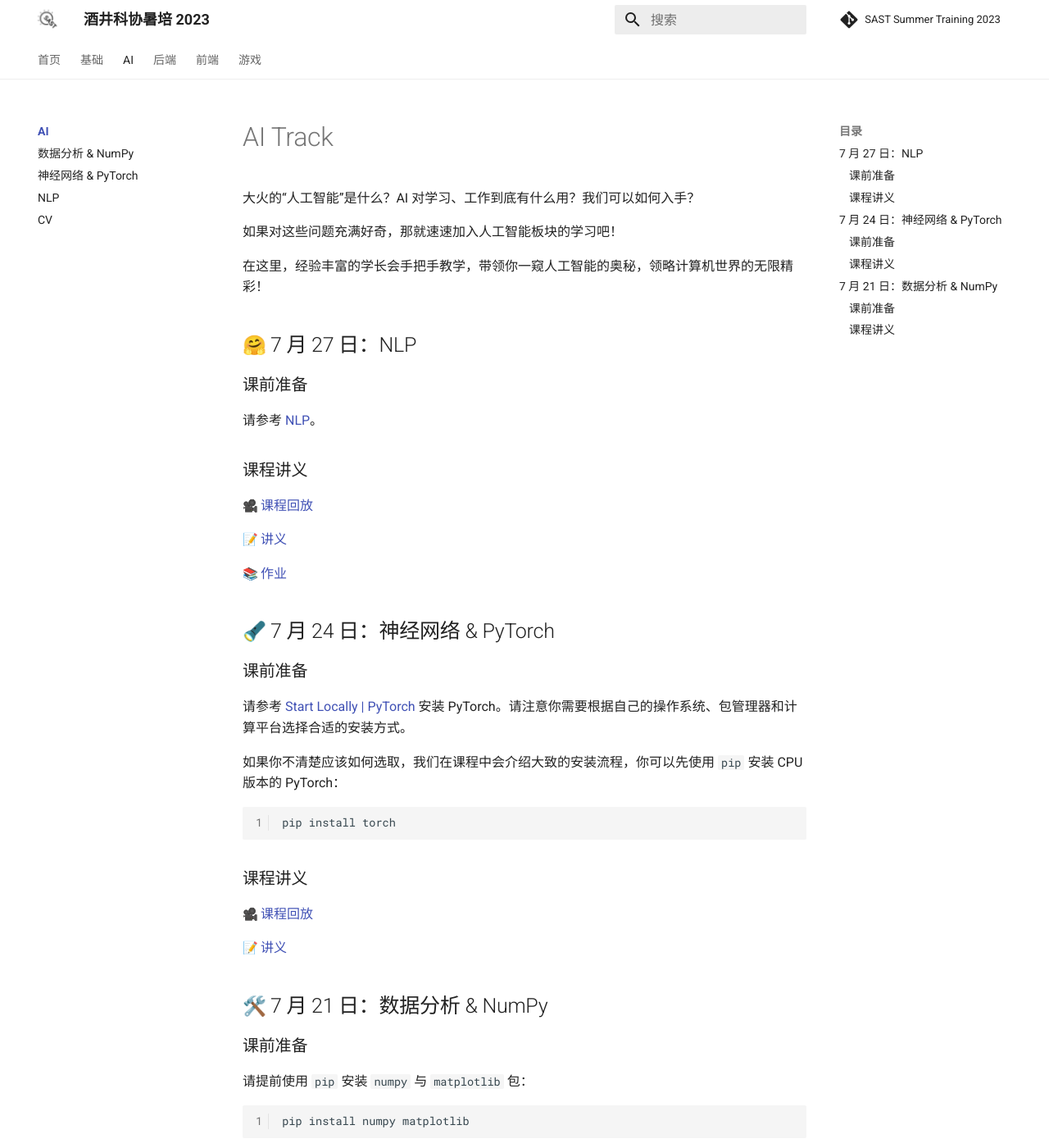
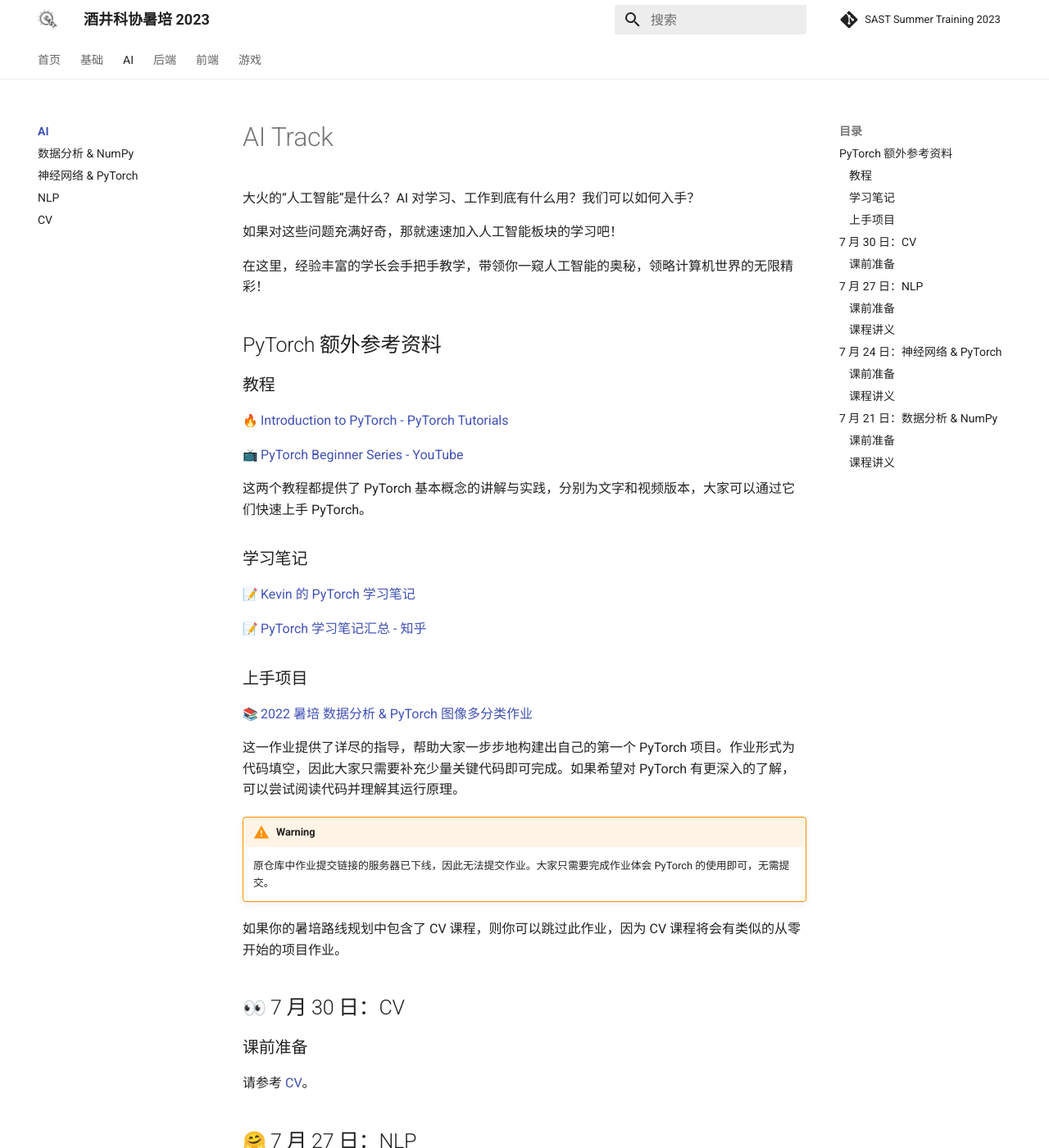
Before and after one commit to sast-summer-training-2023/sast-summer-training-2023.github.io, an MkDocs documentation site: the page built from docs/ai/index.md, in a window 1280 px wide and 1400 px high. Shown: the whole window at 82% size. Built offline with MkDocs 1.6.1 and Material for MkDocs 9.7.7, drawn with Linux system fonts in a browser that asks for light colours; emoji names are drawn with the system emoji font; comment, search, counter and statistics services are not loaded.

Commit message:
feat(pytorch): extra references

```diff
--- a/docs/ai/index.md
+++ b/docs/ai/index.md
@@ -5,6 +5,40 @@
 如果对这些问题充满好奇，那就速速加入人工智能板块的学习吧！
 
 在这里，经验丰富的学长会手把手教学，带领你一窥人工智能的奥秘，领略计算机世界的无限精彩！
+
+## PyTorch 额外参考资料
+
+### 教程
+
+:fire: [Introduction to PyTorch - PyTorch Tutorials](https://pytorch.org/tutorials/beginner/basics/intro.html)
+
+:tv: [PyTorch Beginner Series - YouTube](https://www.youtube.com/playlist?list=PL_lsbAsL_o2CTlGHgMxNrKhzP97BaG9ZN)
+
+这两个教程都提供了 PyTorch 基本概念的讲解与实践，分别为文字和视频版本，大家可以通过它们快速上手 PyTorch。
+
+### 学习笔记
+
+:memo: [Kevin 的 PyTorch 学习笔记](/pdfs/PyTorch-Kevin.pdf)
+
+:memo: [PyTorch 学习笔记汇总 - 知乎](https://zhuanlan.zhihu.com/p/265394674/)
+
+### 上手项目
+
+:books: [2022 暑培 数据分析 & PyTorch 图像多分类作业](https://github.com/c7w/sast2022-pytorch-training)
+
+这一作业提供了详尽的指导，帮助大家一步步地构建出自己的第一个 PyTorch 项目。作业形式为代码填空，因此大家只需要补充少量关键代码即可完成。如果希望对 PyTorch 有更深入的了解，可以尝试阅读代码并理解其运行原理。
+
+!!! warning
+
+    原仓库中作业提交链接的服务器已下线，因此无法提交作业。大家只需要完成作业体会 PyTorch 的使用即可，无需提交。
+
+如果你的暑培路线规划中包含了 CV 课程，则你可以跳过此作业，因为 CV 课程将会有类似的从零开始的项目作业。
+
+## :eyes: 7 月 30 日：CV
+
+### 课前准备
+
+请参考 [CV](/ai/cv/#_1)。
 
 ## :hugging: 7 月 27 日：NLP
 
```
Also changed, not shown: docs/ai/cv.md (+1 -1 lines), docs/index.md (+6 -0 lines).
